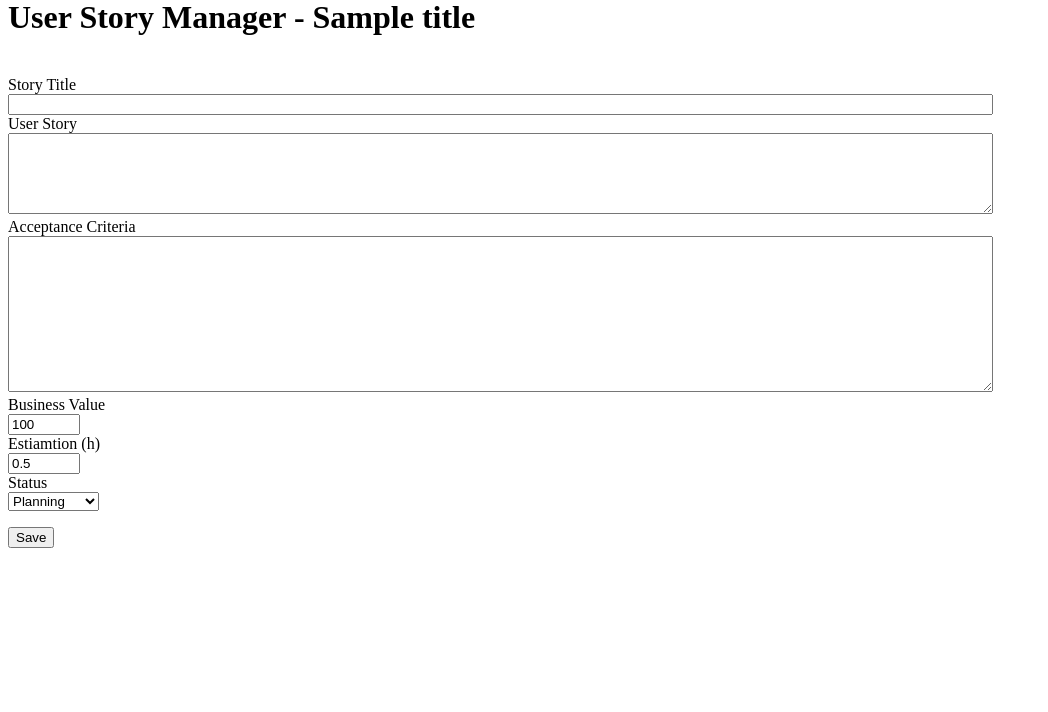
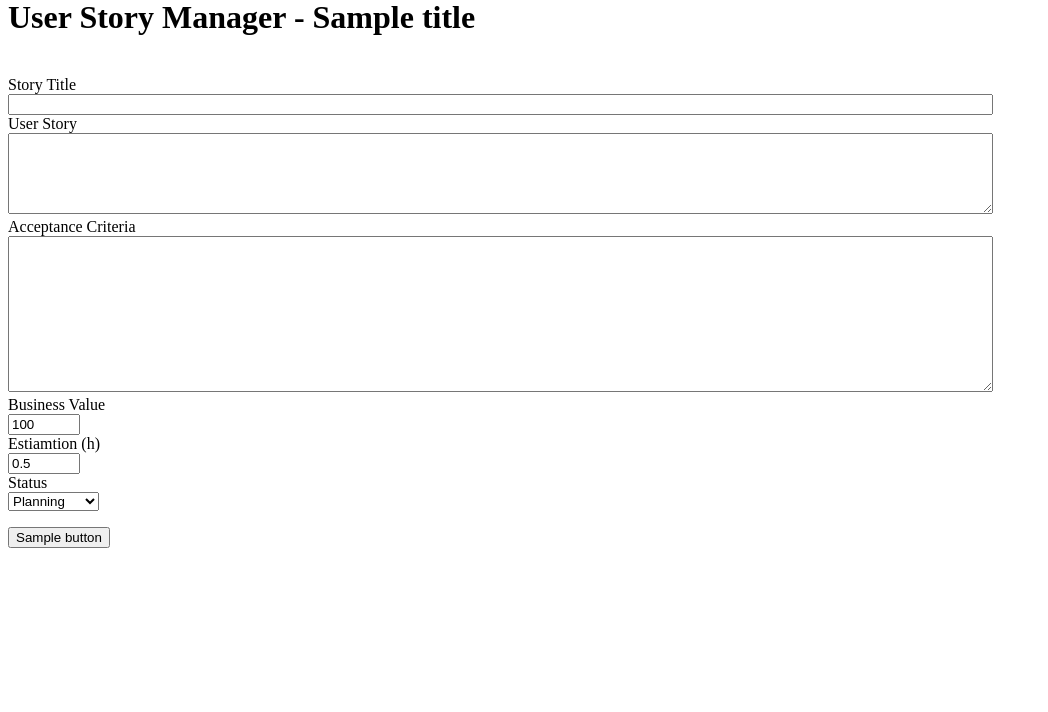
Before and after one commit to horada1991/user-story-manager-horada1991, a Flask app: template templates/form.html in a window 1280 px wide. Shown: the part 22-734 px from the top of the page, without its empty margins (0-1048 px from the left). Run offline with Flask 2, Linux system fonts and the light colour scheme; the template is opened without the code that fills it: most values are stand-ins (such as "Sample title", 1, 10 or a date in 2020).

Commit message:
Submit button name now changing, based on its function

```diff
--- a/server.py
+++ b/server.py
@@ -1,5 +1,5 @@
 import sqlite3
-from flask import Flask, g, url_for, request, flash, redirect, render_template
+from flask import Flask, g, url_for, request, redirect, render_template
 
 app = Flask('User Story Manager')
 DATABASE = 'user_story_manager.db'
@@ -40,7 +40,7 @@ def editable_form(story_id):
 # Add new story
 @app.route('/story', methods=['GET'])
 def blank_form():
-    return render_template('form.html', title='Add new Story')
+    return render_template('form.html', title='Add new Story', button='Create')
 
 
 @app.route('/story', methods=['POST'])
--- a/templates/form.html
+++ b/templates/form.html
@@ -29,7 +29,7 @@
         <option>Done</option>
     </select>
     <p></p>
-    <input type="submit" value="Save">
+    <input type="submit" value="{{ button }}">
 </form>
 
 </body>
```
